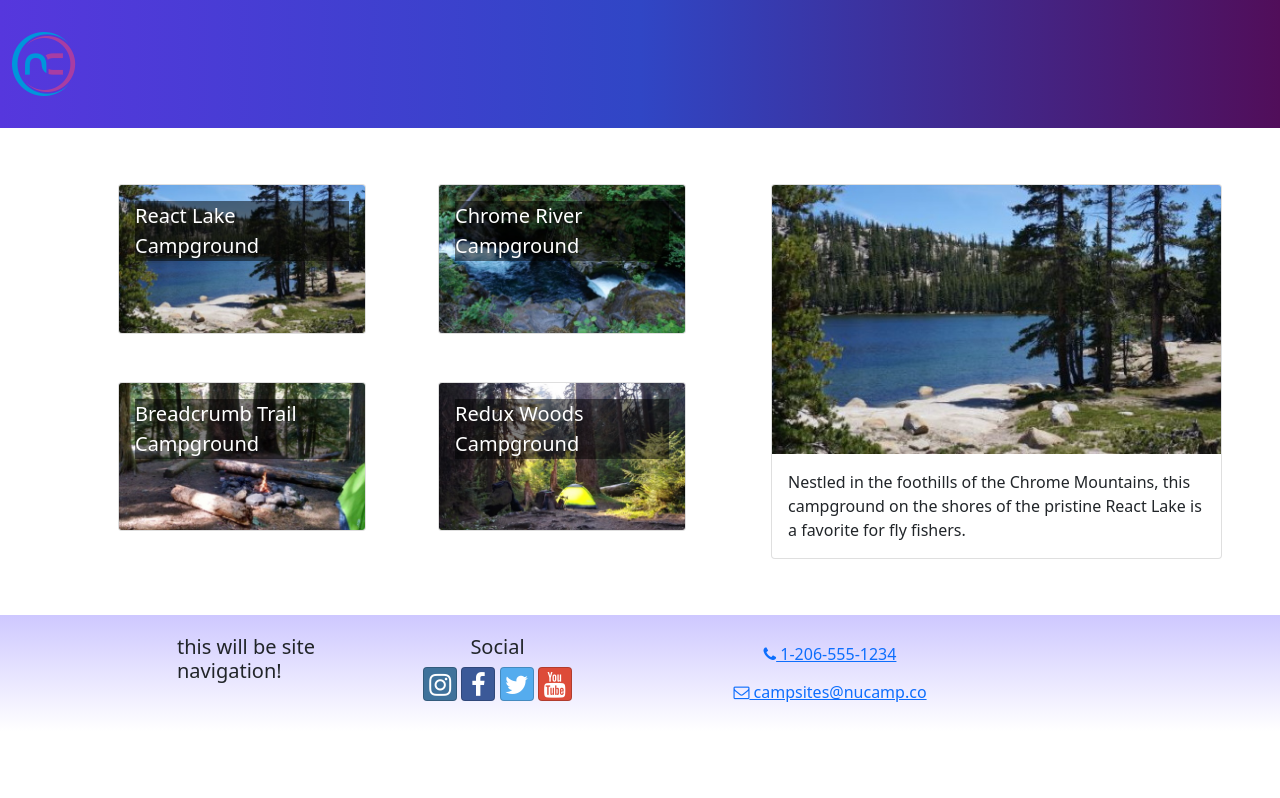
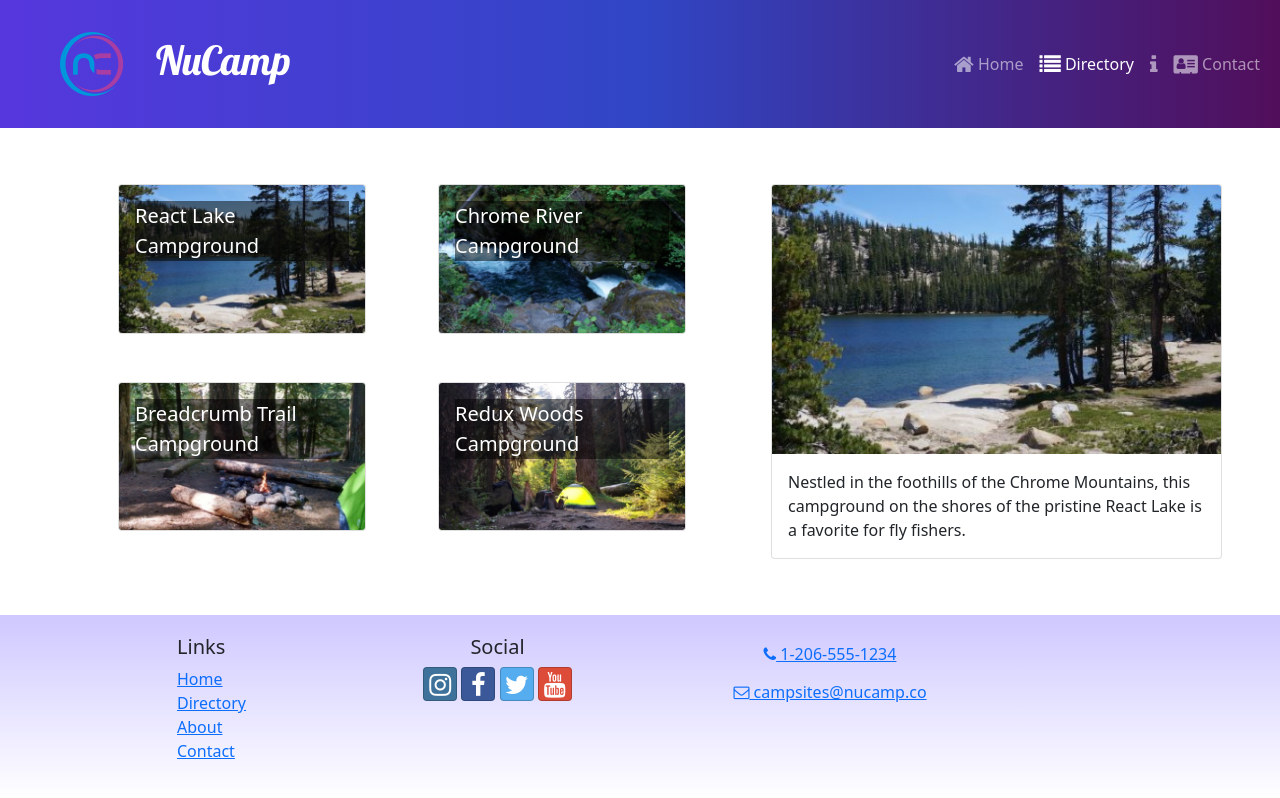
Before and after one commit to AmazianeSana/nucampsite1, a React (Create React App) app: page /directory in a window 1280 px wide. Built offline with nearby package versions, Linux system fonts and the light colour scheme.

Commit message:
Header and Footer Links

```diff
--- a/src/components/Footer.js
+++ b/src/components/Footer.js
@@ -1,14 +1,34 @@
 import React from 'react';
+import { Link } from 'react-router-dom';
 import { Container } from "reactstrap";
 
 import { Row, Col } from 'reactstrap';
+import { Router } from 'react-router-dom';
 
 const Footer = () => {
     return (
         <footer className='site-footer'>
             <Container>
                 <Row>
-                    <Col xs={{ size: 4, offset: 1 }} sm='2'><h5>this will be site navigation!</h5></Col>
+                    <Col xs={{ size: 4, offset: 1 }} sm='2'>
+
+                        <h5>Links</h5>
+                        <ul className='list-unstyled'>
+                            <li>
+                                <Link to='/'> Home </Link>
+                            </li>
+                            <li>
+                                <Link to='/directory'> Directory </Link>
+                            </li>
+                            <li>
+                                <Link to='/about'> About </Link>
+                            </li>
+                            <li>
+                                <Link to='/contact'> Contact </Link>
+                            </li>
+                        </ul>
+
+                    </Col>
                     <Col xs='6' sm='3' className='text-center'><h5>Social</h5>
                         <a
                             className='btn btn-social-icon btn-instagram'
--- a/src/components/Header.js
+++ b/src/components/Header.js
@@ -1,14 +1,43 @@
 import React from 'react';
-import { Navbar, NavbarBrand } from 'reactstrap';
+import { useState } from 'react';
+import {
+    Navbar,
+    NavbarBrand,
+    Collapse,
+    NavbarToggler,
+    Nav,
+    NavItem,
+} from 'reactstrap';
+
+import { NavLink } from 'react-router-dom';
 import NucampLogo from '../app/assets/img/logo.png';
 const Header = () => {
+    const [menuOpen, setMenuOpen] = useState(false);
     return (
         <Navbar dark color='primary' sticky='top' expand='md'>
 
-            <NavbarBrand href='/'>
-                <img src={NucampLogo} alt='nucamp logo' />
+            <NavbarBrand className='ms-5' href='/'>
+                <img className='float-start' src={NucampLogo} alt='nucamp logo' />
+                <h1 className='mt-1'>NuCamp</h1>
             </NavbarBrand>
-
+            <NavbarToggler onClick={() => setMenuOpen(!menuOpen) }/>
+            <Collapse navbar isOpen={menuOpen} >
+          <Nav className='ms-auto' navbar>
+            <NavItem>
+                <NavLink className='nav-link' to= '/'>  <i className='fa fa-home fa-lg' /> Home </NavLink>
+            </NavItem>
+            <NavItem>
+                <NavLink className='nav-link' to= '/directory'>  <i className='fa fa-list fa-lg' /> Directory </NavLink>
+            </NavItem>
+            <NavItem>
+                <NavLink className='nav-link' to= '/about'>  <i className='fa fa-info fa-lg' /> </NavLink>
+            </NavItem>
+            <NavItem>
+                <NavLink className='nav-link' to= '/contact'> <i className='fa fa-address-card fa-lg' /> Contact
+                </NavLink>
+            </NavItem>
+          </Nav>
+          </Collapse>
         </Navbar>
     )
 }
```
